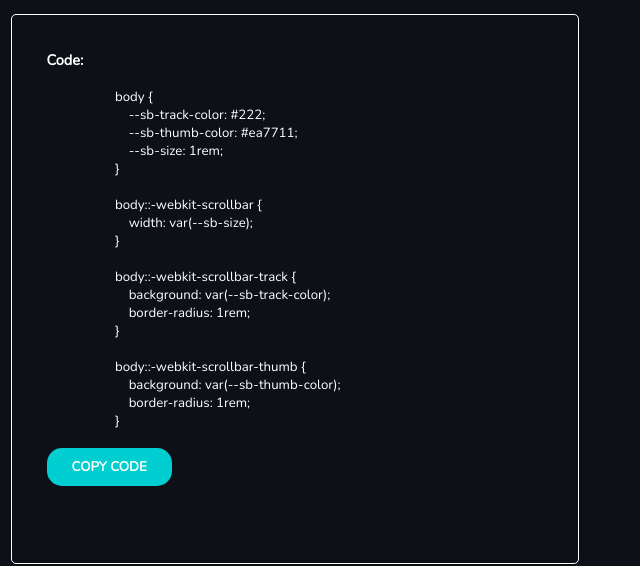
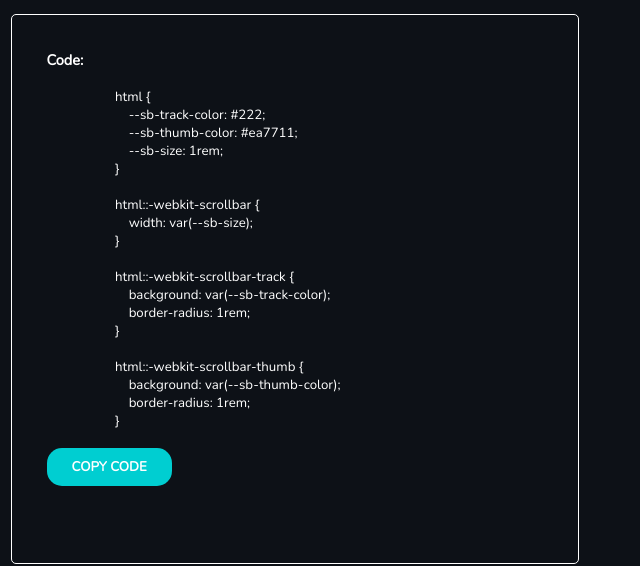
Before and after one commit to CodingWithTopchiy/scrollbar.selectors.github.io, a plain HTML site: page index.html in a window 1280 px wide. Shown: the part 135-701 px from the top of the page, 637-1277 px from the left. Drawn offline with nearby package versions, Linux system fonts and the light colour scheme.

Commit message:
Update index.html
body change on html

```diff
--- a/index.html
+++ b/index.html
@@ -68,22 +68,22 @@
             <div class="code-box">
                 <h4>Code:</h4>
                 <p id="myCode">
-                    body {
+                    html {
                         --sb-track-color: #222;
                         --sb-thumb-color: #ea7711;
                         --sb-size: 1rem;
                     }
 
-                    body::-webkit-scrollbar {
+                    html::-webkit-scrollbar {
                         width: var(--sb-size);
                     }
 
-                    body::-webkit-scrollbar-track {
+                    html::-webkit-scrollbar-track {
                         background: var(--sb-track-color);
                         border-radius: 1rem;
                     }
 
-                    body::-webkit-scrollbar-thumb {
+                    html::-webkit-scrollbar-thumb {
                         background: var(--sb-thumb-color);
                         border-radius: 1rem;
                     }
```
